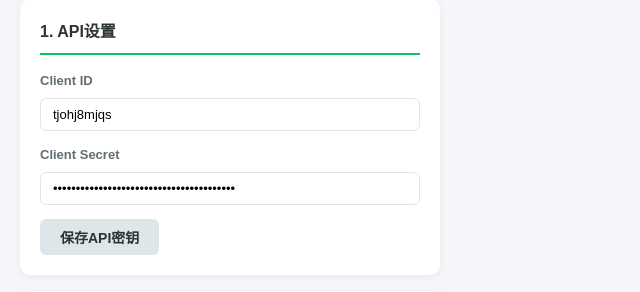
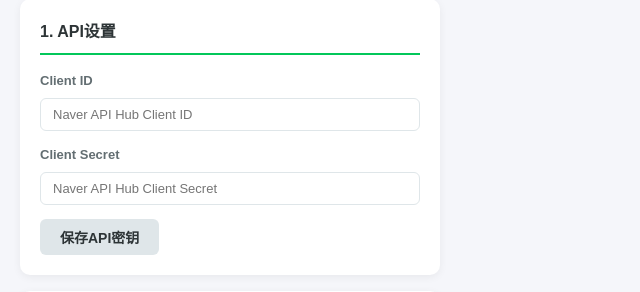
Before and after one commit to songrighttiger-beep/naver-brand-trend, a Flask app: page / in a window 1280 px wide. Shown: the part 255-547 px from the top of the page, without its empty margins (0-640 px from the left). Run offline with Flask 2, Linux system fonts and the light colour scheme; data that the repository does not hold is empty.

Commit message:
Upload templates/index.html

```diff
--- a/templates/index.html
+++ b/templates/index.html
@@ -32,11 +32,11 @@
                 <h2>1. API设置</h2>
                 <div class="form-group">
                     <label>Client ID</label>
-                    <input type="text" id="clientId" value="tjohj8mjqs" placeholder="Naver API Hub Client ID">
+                    <input type="text" id="clientId" value="" placeholder="Naver API Hub Client ID">
                 </div>
                 <div class="form-group">
                     <label>Client Secret</label>
-                    <input type="password" id="clientSecret" value="25ortQrcva85VTH9b5XWrxdgOoYmmflXUf9Cgjmy" placeholder="Naver API Hub Client Secret">
+                    <input type="password" id="clientSecret" value="" placeholder="Naver API Hub Client Secret">
                 </div>
                 <button class="btn btn-small" onclick="saveApiKey()">保存API密钥</button>
                 <span id="apiSaved" class="saved-badge" style="display:none;">已保存</span>
```
